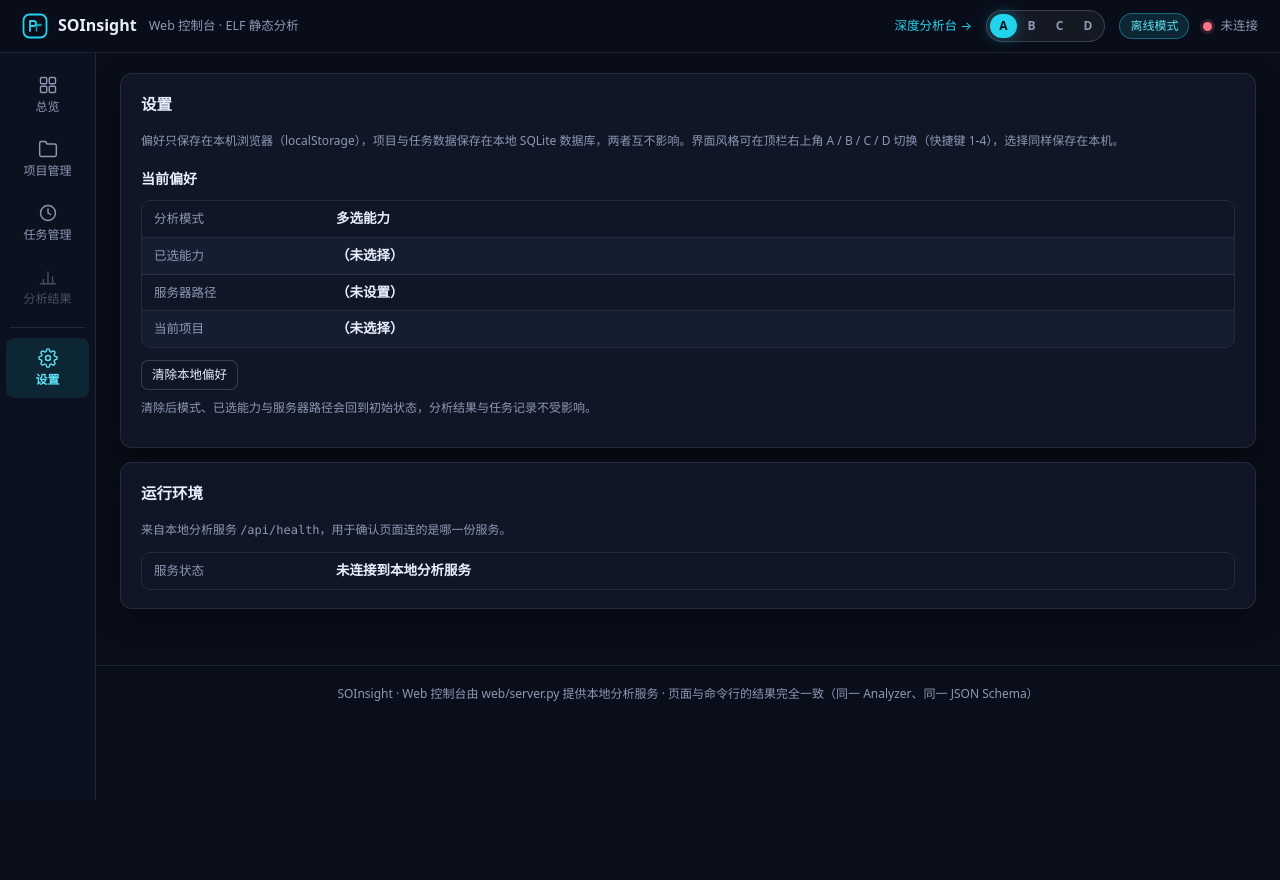
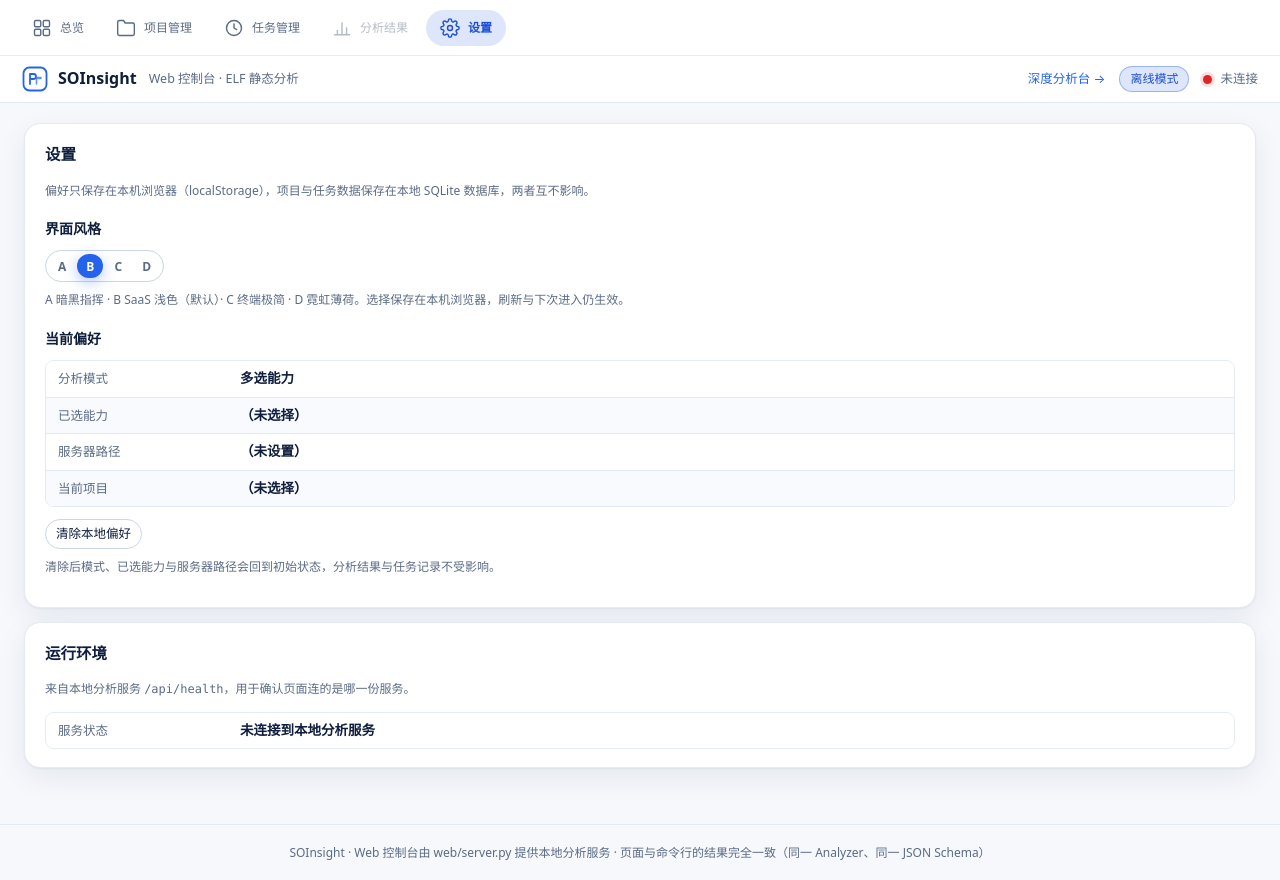
Before and after one commit to cjc-github/AndroidNativeScanner, a plain HTML site: page src/soinsight/web/index.html in a window 1280 px wide. Both pictures are taken after a click on the button "设置". Before the commit the page ends 800 px from the top, so only its background shows below. Drawn offline with Linux system fonts and the light colour scheme; no server answers.

Commit message:
feat(web): 默认风格改为 B（SaaS 浅色），切换入口移入设置页
- index.html：未保存偏好时默认加载风格 B；切换器从顶栏移到
  设置页「界面风格」区，顶栏只保留服务状态
- 兜底默认值同步为 b（localStorage 值非法时也回到 B）
- console.css：注释同步切换入口新位置

```diff
--- a/src/soinsight/web/console.css
+++ b/src/soinsight/web/console.css
@@ -1355,7 +1355,7 @@ footer {
 /* ==================================================================
    界面风格 B / C / D：只覆盖基础色板（派生 -bg / -border 色自动跟随），
    布局差异（B 顶栏、C 图标窄栏 + 高密度）单独写在色板块后面。
-   切换入口在顶栏右上角 .style-switch，选择保存在 localStorage。
+   切换入口在设置页的 .style-switch，选择保存在 localStorage。
    ================================================================== */
 html[data-style="b"] {
   /* B · 清爽 SaaS 浅色 */
--- a/src/soinsight/web/index.html
+++ b/src/soinsight/web/index.html
@@ -5,8 +5,9 @@
 <meta name="viewport" content="width=device-width, initial-scale=1">
 <title>SOInsight Web 控制台</title>
 <script>
-/* 在样式表加载前恢复上次的界面风格（A/B/C/D），避免换肤闪烁 */
-try { document.documentElement.dataset.style = localStorage.getItem("soinsight-console-style") || "a"; } catch (e) {}
+/* 在样式表加载前恢复上次的界面风格（A/B/C/D），避免换肤闪烁。
+   默认风格为 B（清爽 SaaS 浅色）；未保存过偏好时用这个默认值。 */
+try { document.documentElement.dataset.style = localStorage.getItem("soinsight-console-style") || "b"; } catch (e) {}
 </script>
 <link rel="stylesheet" href="console.css">
 </head>
@@ -23,13 +24,6 @@ try { document.documentElement.dataset.style = localStorage.getItem("soinsight-c
   </div>
   <span class="topbar-spacer"></span>
   <a href="/so-scan.html" class="topbar-link">深度分析台 →</a>
-  <div class="style-switch" role="toolbar" aria-label="界面风格"
-       title="界面风格：A 暗黑指挥 / B SaaS浅色 / C 终端极简 / D 霓虹薄荷（快捷键 1-4）">
-    <button type="button" data-style="a">A</button>
-    <button type="button" data-style="b">B</button>
-    <button type="button" data-style="c">C</button>
-    <button type="button" data-style="d">D</button>
-  </div>
   <span class="badge" id="version-badge">加载中…</span>
   <div class="health">
     <span class="dot" id="health-dot"></span>
@@ -510,7 +504,17 @@ try { document.documentElement.dataset.style = localStorage.getItem("soinsight-c
     <section class="view" data-view="settings">
       <div class="panel">
         <h2>设置</h2>
-        <p class="hint" style="margin-top:0">偏好只保存在本机浏览器（localStorage），项目与任务数据保存在本地 SQLite 数据库，两者互不影响。界面风格可在顶栏右上角 A / B / C / D 切换（快捷键 1-4），选择同样保存在本机。</p>
+        <p class="hint" style="margin-top:0">偏好只保存在本机浏览器（localStorage），项目与任务数据保存在本地 SQLite 数据库，两者互不影响。</p>
+
+        <div class="section-title" style="margin-top:18px">界面风格</div>
+        <div class="style-switch" role="toolbar" aria-label="界面风格"
+             title="界面风格：A 暗黑指挥 / B SaaS浅色 / C 终端极简 / D 霓虹薄荷（快捷键 1-4）">
+          <button type="button" data-style="a">A</button>
+          <button type="button" data-style="b">B</button>
+          <button type="button" data-style="c">C</button>
+          <button type="button" data-style="d">D</button>
+        </div>
+        <p class="hint" style="margin-top:8px">A 暗黑指挥 · B SaaS 浅色（默认）· C 终端极简 · D 霓虹薄荷。选择保存在本机浏览器，刷新与下次进入仍生效。</p>
 
         <div class="section-title" style="margin-top:18px">当前偏好</div>
         <div id="settings-prefs"></div>
@@ -546,7 +550,7 @@ try { document.documentElement.dataset.style = localStorage.getItem("soinsight-c
   var btns = document.querySelectorAll(".style-switch button");
 
   function setStyle(s) {
-    if (!NAMES[s]) s = "a";
+    if (!NAMES[s]) s = "b";   // 非法值兜底到默认风格 B
     document.documentElement.dataset.style = s;
     try { localStorage.setItem("soinsight-console-style", s); } catch (e) {}
     for (var i = 0; i < btns.length; i++) {
```
